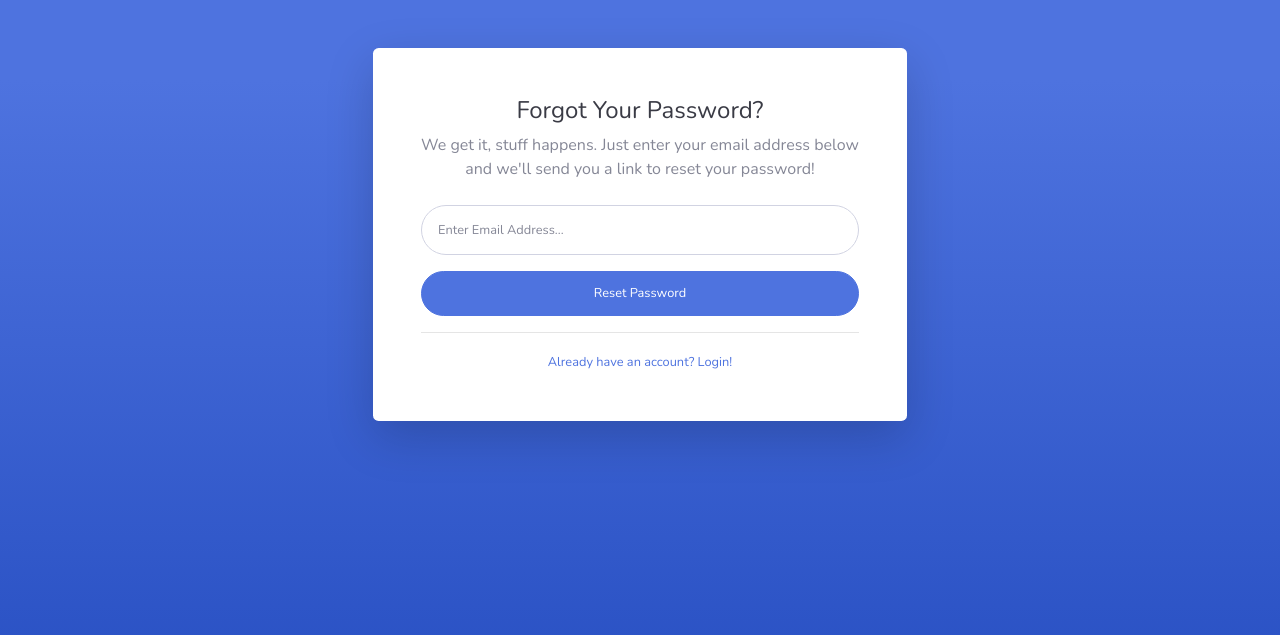
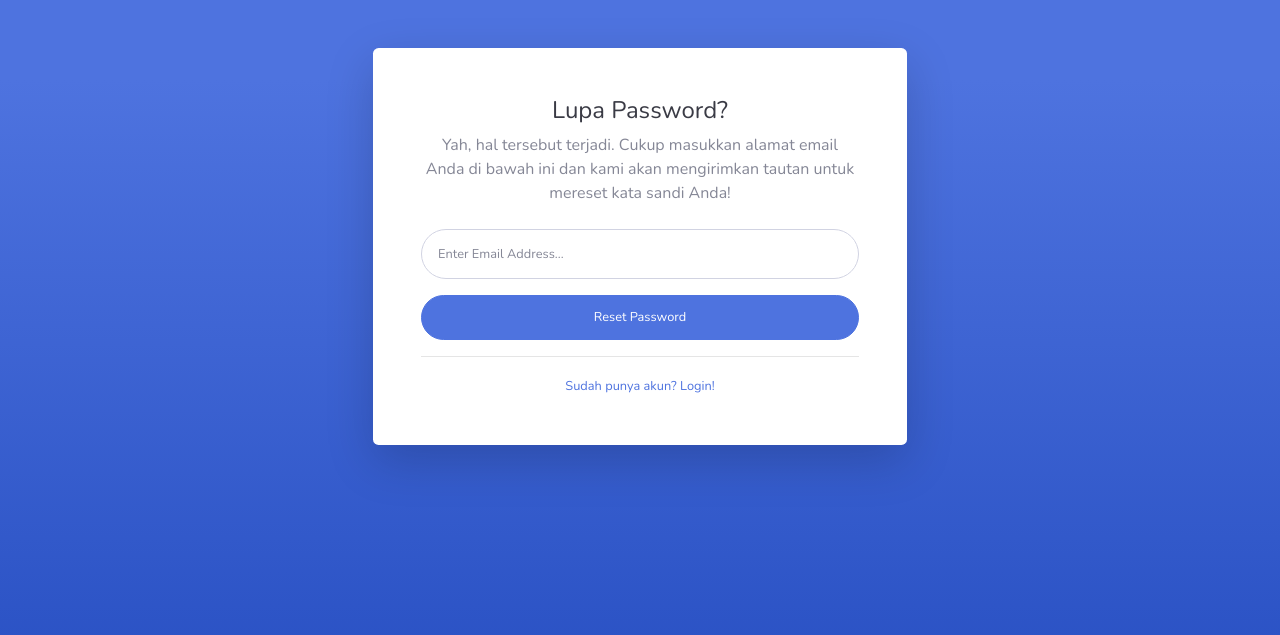
Before and after one commit to ridwaanhall/pengabdianfe, a Django app: page /forgot-password/ in a window 1280 px wide. Shown: the top 635 px of the page. Run offline with Django 5.2, Linux system fonts and the light colour scheme; some libraries are stand-ins or nearby versions.

Commit message:
fixed grammar

```diff
--- a/base/templates/forgot-password.html
+++ b/base/templates/forgot-password.html
@@ -23,9 +23,10 @@
                         <div class="col-lg-12">
                             <div class="p-5">
                                 <div class="text-center">
-                                    <h1 class="h4 text-gray-900 mb-2">Forgot Your Password?</h1>
-                                    <p class="mb-4">We get it, stuff happens. Just enter your email address below
-                                        and we'll send you a link to reset your password!</p>
+                                    <h1 class="h4 text-gray-900 mb-2">Lupa Password?</h1>
+                                    <p class="mb-4">Yah, hal tersebut terjadi.
+                                        Cukup masukkan alamat email Anda di bawah ini dan
+                                        kami akan mengirimkan tautan untuk mereset kata sandi Anda!</p>
                                 </div>
                                 <form class="user">
                                     <div class="form-group">
@@ -39,7 +40,7 @@
                                 </form>
                                 <hr>
                                 <div class="text-center">
-                                    <a class="small" href="{% url 'login' %}">Already have an account? Login!</a>
+                                    <a class="small" href="{% url 'login' %}">Sudah punya akun? Login!</a>
                                 </div>
                             </div>
                         </div>
--- a/base/templates/login.html
+++ b/base/templates/login.html
@@ -30,11 +30,11 @@
                                     <div class="form-group">
                                         <input type="email" class="form-control form-control-user"
                                             id="exampleInputEmail" aria-describedby="emailHelp"
-                                            placeholder="Enter Email Address...">
+                                            placeholder="Masukan Email atau NIP">
                                     </div>
                                     <div class="form-group">
                                         <input type="password" class="form-control form-control-user"
-                                            id="exampleInputPassword" placeholder="Password">
+                                            id="exampleInputPassword" placeholder="Masukkan Password">
                                     </div>
                                     <a href="index.html" class="btn btn-primary btn-user btn-block">
                                         Login
```
